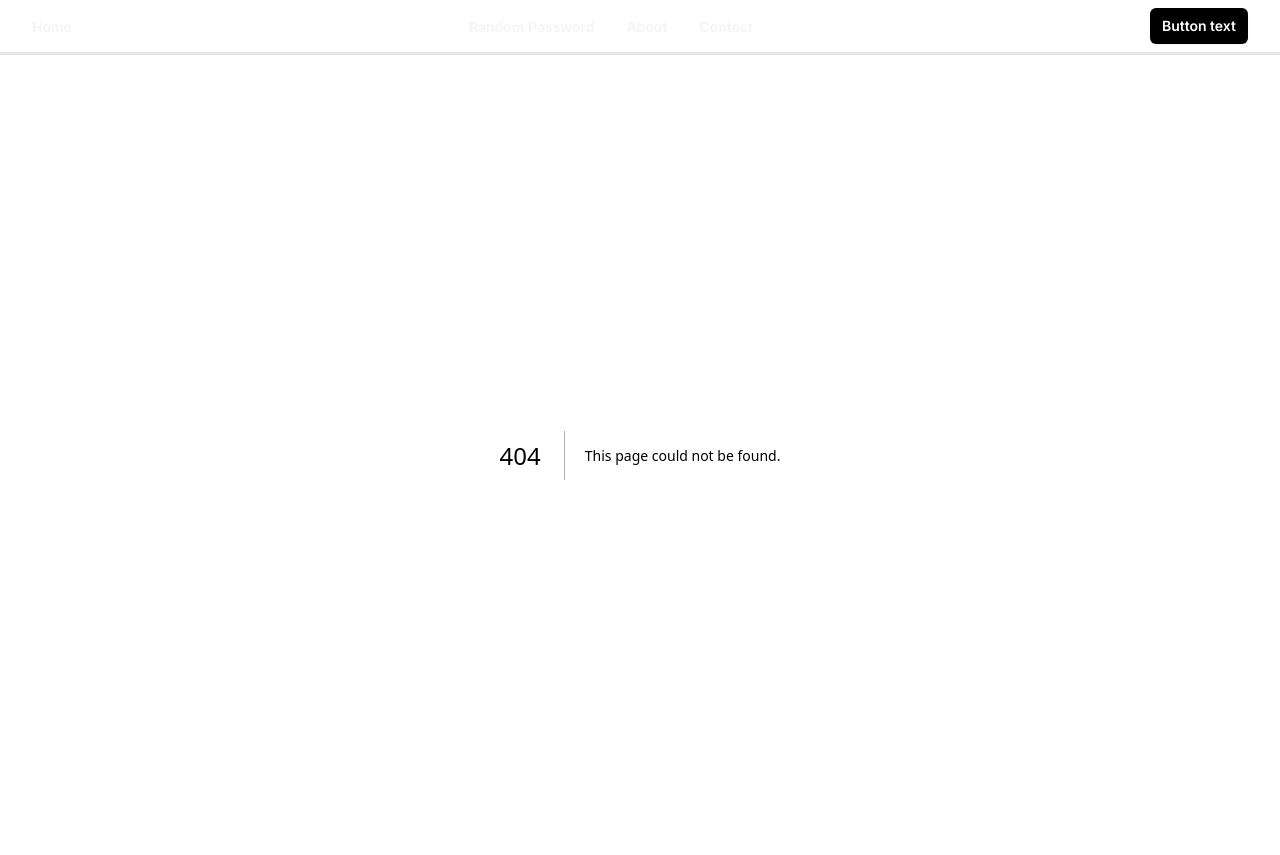
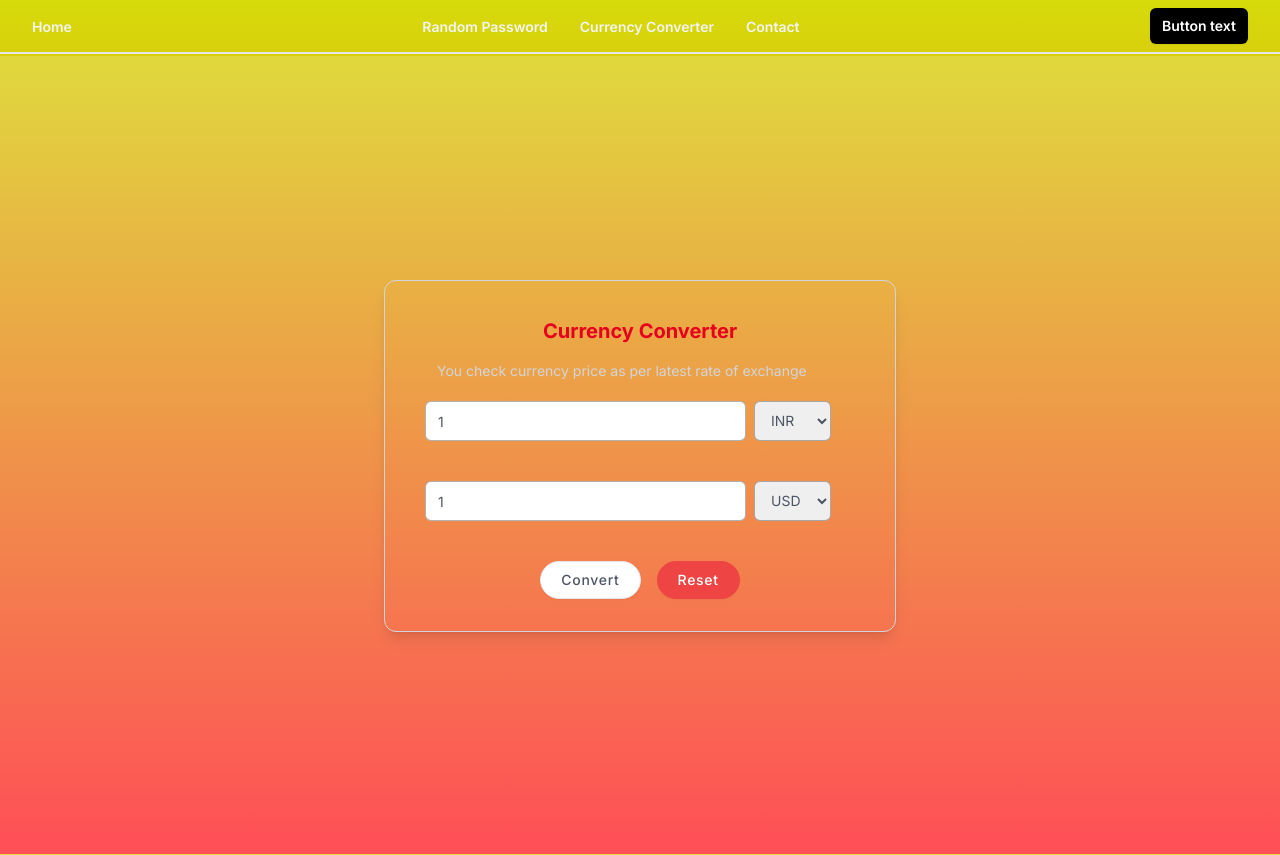
Before and after one commit to devprakashduve/password-generator, a Next.js app: page /currency-converter in a window 1280 px wide. Before the commit this address had no page. Built offline with nearby package versions, Linux system fonts and the light colour scheme.

Commit message:
currency converter is in progress

```diff
--- /dev/null
+++ b/components/input/index.tsx
@@ -0,0 +1,26 @@
+
+"use client"
+import React from "react"
+import InputBoxProps from "./input.interface"
+const InputBox=(props:InputBoxProps) => {
+    const [inputVal,setInputVal]= React.useState(props.value)
+    const changeValue=(e:any)=>{
+        setInputVal(e.target.value)
+console.log(inputVal)
+    }
+  return (
+    <div className="w-full ">
+      <input
+        className="flex h-10 w-full  rounded-md border border-black/30  px-3 py-2 text-sm text-gray-600  placeholder:text-gray-300 focus:outline-none focus:ring-1 focus:ring-black/30 focus:ring-offset-1 disabled:cursor-not-allowed disabled:opacity-50"
+        type={props.type}
+        placeholder={props.placeholder}
+        name={props.name}
+        value={inputVal}
+        onChange={(e)=>{
+            changeValue(e)
+        }}
+      />
+    </div>
+  )
+}
+export default InputBox
--- /dev/null
+++ b/components/input/input.interface.tsx
@@ -0,0 +1,8 @@
+export default interface InputBoxProps{
+type:string,
+id?:string,
+name:string,
+placeholder:string,
+value:any,
+onChange?:()=>void
+}
--- a/components/navbar/index.tsx
+++ b/components/navbar/index.tsx
@@ -9,8 +9,8 @@ const menuItems = [
     href: '/password-generator',
   },
   {
-    name: 'About',
-    href: '#',
+    name: 'Currency Converter',
+    href: '/currency-converter',
   },
   {
     name: 'Contact',
@@ -26,7 +26,7 @@ const NavBar=()=> {
   }
 
   return (
-    <div className="relative w-full border-b-[3px]">
+    <div className="relative w-full border-b-2 sticky top-0">
       <div className="mx-auto flex max-w-7xl items-center justify-between px-4 py-2 sm:px-6 lg:px-8">
         <div className="inline-flex items-center space-x-2">
 
--- /dev/null
+++ b/components/select/index.tsx
@@ -0,0 +1,30 @@
+"use client";
+import React from "react";
+import SelectProps from "./select.interface";
+const Select = (props: SelectProps) => {
+  const [inputVal, setInputVal] = React.useState(props.defaultOptions);
+  const changeValue = (e: any) => {
+    setInputVal(e.target.value);
+    console.log(inputVal);
+  };
+  return (
+    <div className="w-1/3 pl-2">
+      <select
+        name={props.name}
+        className="flex h-10   rounded-md border border-black/30  px-3 py-2 text-sm text-gray-600  placeholder:text-gray-300 focus:outline-none focus:ring-1 focus:ring-black/30 focus:ring-offset-1 disabled:cursor-not-allowed disabled:opacity-50"
+      >
+        <option value={inputVal} key={inputVal+"000"}>{inputVal.toUpperCase()}</option>
+        {props.options && props.options.map((item:string,index:number)=>{
+
+       return(
+       <>
+          {item !==inputVal ? <option value={item} key={item+index}>{item.toUpperCase()}</option> :<></>}
+       </>
+       )
+        })}
+      </select>
+
+    </div>
+  );
+};
+export default Select;
--- /dev/null
+++ b/components/select/select.interface.tsx
@@ -0,0 +1,8 @@
+export default interface SelectProps{
+    id?:string,
+    name:string,
+    placeholder:string,
+    options:string[],
+    defaultOptions:string,
+    onChange?:()=>void
+    }
--- /dev/null
+++ b/src/app/currency-converter/page.tsx
@@ -0,0 +1,65 @@
+import React from "react";
+import InputBox from "../../../components/input";
+import Select from "../../../components/select";
+
+const CurrencyConverter = () => {
+  return (
+    <>
+      <div
+        className="min-w-screen h-screen animated fadeIn faster  fixed  left-0 top-14 flex justify-center items-center inset-0 z-50 outline-none focus:outline-none bg-no-repeat bg-center bg-cover"
+        id="modal-id"
+      >
+        <div className="absolute bg-white opacity-20 inset-0 z-0"></div>
+        <div className="w-full  max-w-lg p-5 relative mx-auto my-auto rounded-xl shadow-lg border border-gray-300">
+          <h2 className="text-xl text-center font-bold py-4 ">
+            Currency Converter
+          </h2>
+          <p className="text-sm text-gray-300 px-8">
+            You check currency price as per latest rate of exchange
+          </p>
+          <div className="">
+            <div className="flex text-center p-5 flex-auto justify-center">
+              <InputBox
+                type={"number"}
+                name={"currencyOne"}
+                value={1}
+                placeholder={"Please enter value"}
+              />
+              <Select
+                name={"currencyOneOption"}
+                placeholder={""}
+                options={["usd", "inr", "uro"]}
+                defaultOptions={"inr"}
+              />
+            </div>
+            <div className="flex text-center p-5 flex-auto justify-center">
+              <InputBox
+                type={"number"}
+                name={"currencyTwo"}
+                value={1}
+                placeholder={"Please enter value"}
+              />
+              <Select
+                name={"currencyTwoOptions"}
+                placeholder={""}
+                options={["usd", "inr", "uro"]}
+                defaultOptions={"usd"}
+              />
+            </div>
+
+            <div className="p-3  mt-2 text-center space-x-4 md:block">
+              <button className="mb-2 md:mb-0 bg-white px-5 py-2 text-sm shadow-sm font-medium tracking-wider border text-gray-600 rounded-full hover:shadow-lg hover:bg-gray-100">
+                Convert
+              </button>
+              <button className="mb-2 md:mb-0 bg-red-500 border border-red-500 px-5 py-2 text-sm shadow-sm font-medium tracking-wider text-white rounded-full hover:shadow-lg hover:bg-red-600">
+                Reset
+              </button>
+            </div>
+          </div>
+        </div>
+      </div>
+    </>
+  );
+};
+
+export default CurrencyConverter;
--- a/src/app/globals.css
+++ b/src/app/globals.css
@@ -3,16 +3,16 @@
 @tailwind utilities;
 
 :root {
-  --foreground-rgb: 0, 0, 0;
-  --background-start-rgb: 214, 219, 220;
-  --background-end-rgb: 255, 255, 255;
+  --foreground-rgb: 230, 0, 30;
+  --background-start-rgb: 214, 219, 10;
+  --background-end-rgb: 255, 34, 45;
 }
 
 @media (prefers-color-scheme: dark) {
   :root {
     --foreground-rgb: 255, 255, 255;
-    --background-start-rgb: 120, 0, 120;
-    --background-end-rgb: 120, 120, 0;
+    --background-start-rgb: 100, 30, 220;
+    --background-end-rgb: 203, 34, 56;
   }
 }
 
--- a/src/app/layout.tsx
+++ b/src/app/layout.tsx
@@ -22,7 +22,10 @@ export default function RootLayout({
 
       <body className={inter.className}>
       <NavBar/>
-        {children}</body>
+      <main className="flex min-h-screen flex-row items-center justify-center p-24">
+        {children}
+        </main>
+        </body>
     </html>
   )
 }
--- a/src/app/page.tsx
+++ b/src/app/page.tsx
@@ -1,19 +1,22 @@
 "use client";
 
 import React from 'react'
+import Image from "next/image"
 import { Star, ChevronDown, StarHalfIcon, Linkedin, Github, Facebook, PhoneForwarded, MapPin, PhoneIncoming } from 'lucide-react'
 
 
  const Home = () => {
   return (
-    <main className="flex min-h-screen flex-row items-center justify-center p-24">
+    <>
     <section className="overflow-hidden">
       <div className="mx-auto max-w-5xl px-5 py-24">
         <div className="mx-auto flex flex-wrap items-center lg:w-9/8">
-          <img
+          <Image
             alt="Profile Pic"
-            className="h-64 w-full rounded object-cover lg:h-96 lg:w-1/2"
-            src="../images/profile.png"
+            width={400}
+            height={800}
+            className="h-64 w-full rounded object-cover md:h-96 lg:h-96 lg:w-1/2"
+            src="/images/profile.png"
           />
           <div className="mt-6 w-full lg:mt-0 lg:w-1/2 lg:pl-10">
             <h2 className="text-sm font-semibold tracking-widest text-gray-500">Software Professional</h2>
@@ -54,7 +57,7 @@ import { Star, ChevronDown, StarHalfIcon, Linkedin, Github, Facebook, PhoneForwa
         </div>
       </div>
     </section>
-    </main>
+    </>
   )
 }
 
--- a/src/app/password-generator/page.tsx
+++ b/src/app/password-generator/page.tsx
@@ -5,9 +5,9 @@ import { useState, useCallback, useEffect } from "react";
 
 const RandomPassword=()=> {
   const [randomPassword, setRandomPassword] = useState("");
-  const [passwordLength, setPasswordLength] = useState(10);
-  const [numbers, setNumbers] = useState(false);
-  const [speacialChar, setSpeacialChar] = useState(false);
+  const [passwordLength, setPasswordLength] = useState(15);
+  const [numbers, setNumbers] = useState(true);
+  const [speacialChar, setSpeacialChar] = useState(true);
   const changeLenght = (e: any) => {
     const value = e.target.value;
     setPasswordLength(value);
@@ -39,6 +39,7 @@ const RandomPassword=()=> {
       const index = Math.floor(Math.random() * val.length+1);
       result += val.charAt(index);
     }
+
     setRandomPassword(result);
   },[passwordLength,numbers,speacialChar])
 
@@ -52,7 +53,7 @@ const RandomPassword=()=> {
   return (
     <>
 
-    <main className="flex min-h-screen flex-row items-center justify-center p-24">
+
 
       <div className="w-1/2  py-0 items-stretch  md:w-1/2">
       <p className="font-bold my-20" >Generate your random password</p>
@@ -109,7 +110,7 @@ const RandomPassword=()=> {
           : Speacial Char
         </div>
       </div>
-    </main>
+
     </>
   );
 }
```
